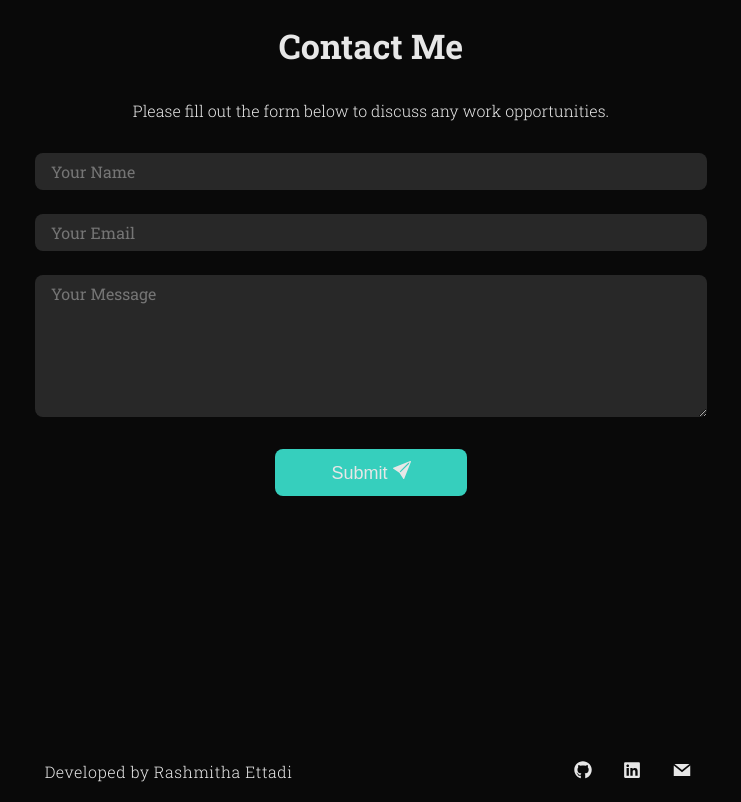
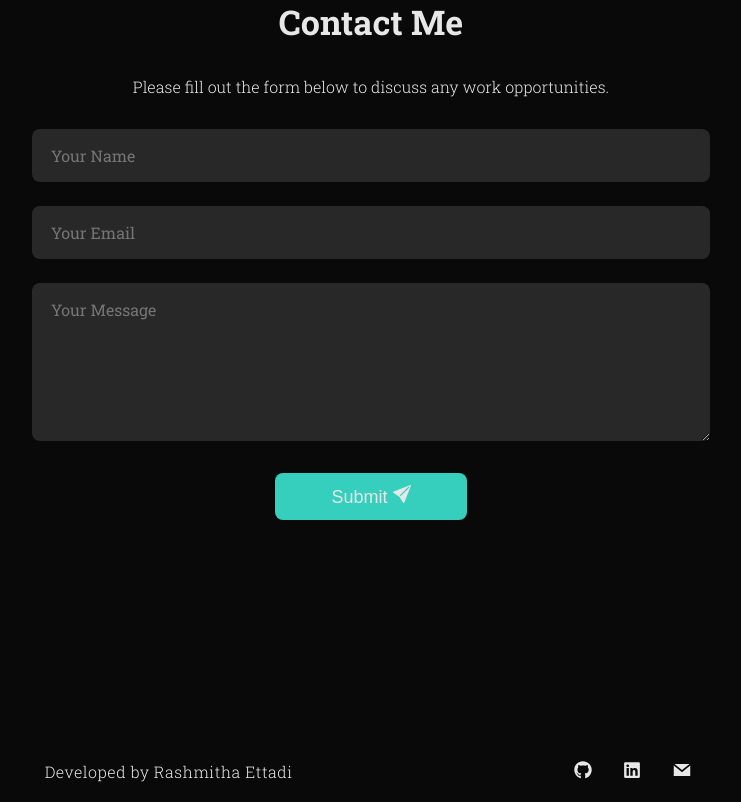
Before and after one commit to RashmithaEttadi/portfolioReact, a React (Create React App) app: page /About in a window 1280 px wide. Shown: the part 4000-4802 px from the top of the page, without its empty margins (269-1010 px from the left). Built offline with nearby package versions, Linux system fonts and the light colour scheme.

Commit message:
form value change

```diff
--- a/src/index.css
+++ b/src/index.css
@@ -275,7 +275,7 @@ b{
   width: 100%;
   max-width: 40rem;
   margin-bottom: 1.5rem;
-  padding: 0.5rem 1rem;
+  padding: 1rem 1.2rem;
   color: white;
   border: none;
   border-radius: 0.5rem;
```
